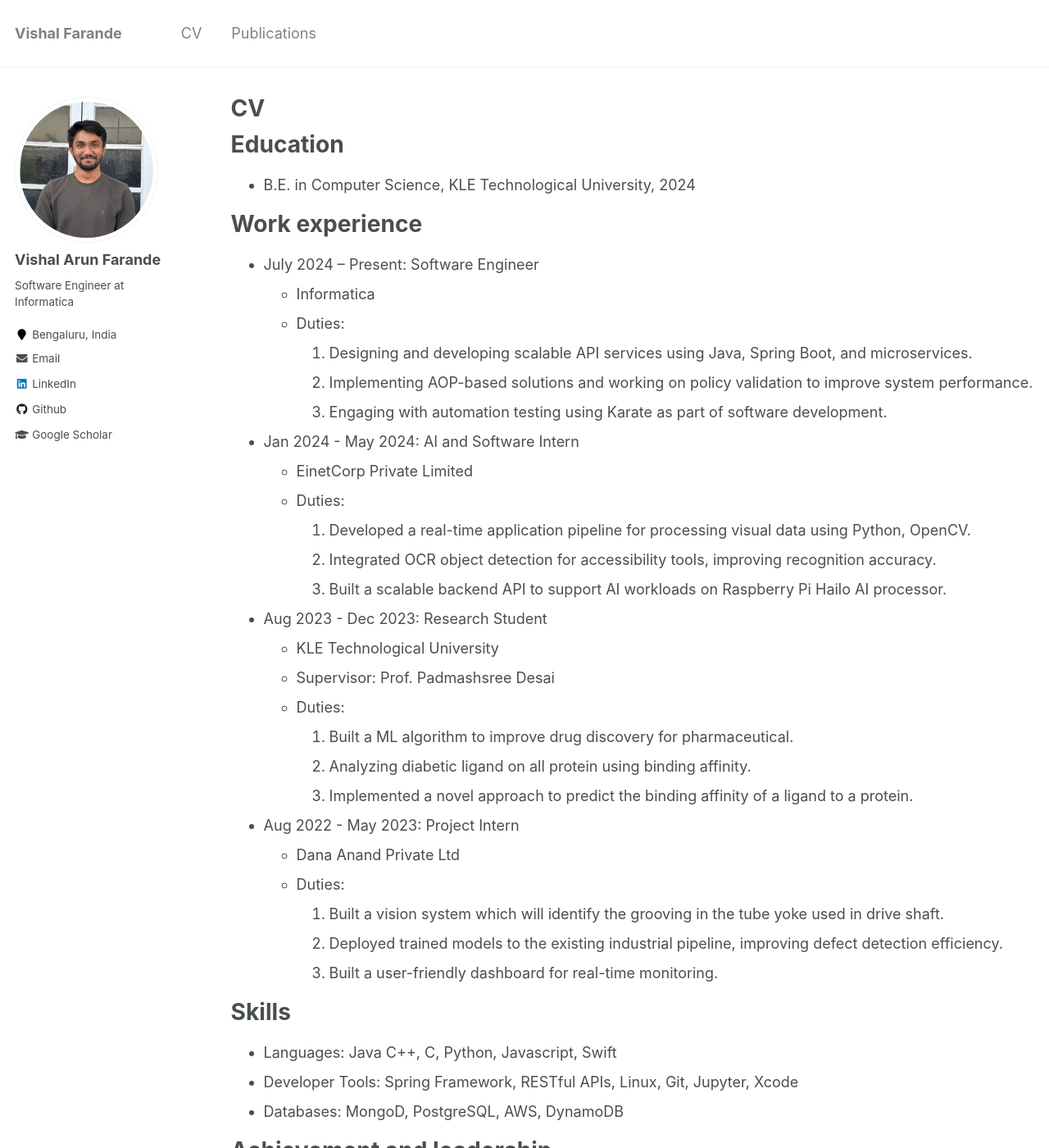
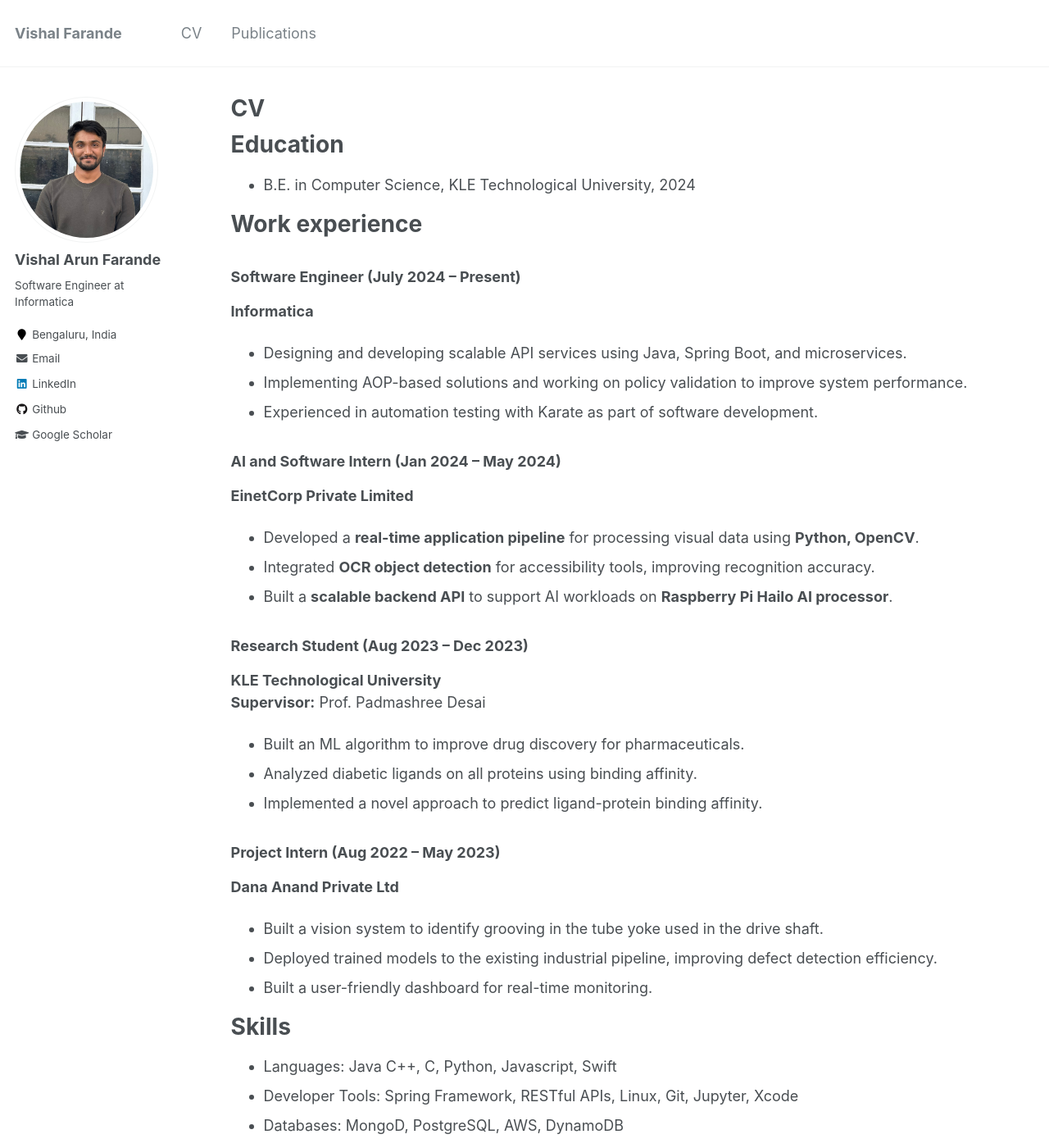
Before and after one commit to vishal-farande/io.github.io, a Jekyll site: the page built from _pages/cv.md, in a window 1280 px wide and 1400 px high. Shown: the whole window at 82% size. Built offline with Jekyll 4.4.1, drawn with Linux system fonts in a browser that asks for light colours.

Commit message:
Updated CV

```diff
--- a/_pages/cv.md
+++ b/_pages/cv.md
@@ -19,46 +19,30 @@ Work experience
   * Github University
   * Duties included: Tagging issues
   * Supervisor: Professor Git -->
+### **Software Engineer** (July 2024 – Present)
+**Informatica**
+- Designing and developing scalable API services using Java, Spring Boot, and microservices.
+- Implementing AOP-based solutions and working on policy validation to improve system performance.
+- Experienced in automation testing with Karate as part of software development.
 
-* July 2024 – Present: Software Engineer
-  * Informatica
-  * Duties:
-    1. Designing and developing scalable API services using Java, Spring Boot, and microservices.
-    2. Implementing AOP-based solutions and working on policy validation to improve system performance.
-    3. Engaging with automation testing using Karate as part of software development.
+### **AI and Software Intern** (Jan 2024 – May 2024)
+**EinetCorp Private Limited**
+- Developed a **real-time application pipeline** for processing visual data using **Python, OpenCV**.
+- Integrated **OCR object detection** for accessibility tools, improving recognition accuracy.
+- Built a **scalable backend API** to support AI workloads on **Raspberry Pi Hailo AI processor**.
 
+### **Research Student** (Aug 2023 – Dec 2023)
+**KLE Technological University**
+**Supervisor:** Prof. Padmashree Desai
+- Built an ML algorithm to improve drug discovery for pharmaceuticals.
+- Analyzed diabetic ligands on all proteins using binding affinity.
+- Implemented a novel approach to predict ligand-protein binding affinity.
 
-
-
-* Jan 2024 - May 2024: AI and Software Intern
-  * EinetCorp Private Limited
-  * Duties:
-    1. Developed a real-time application pipeline for processing visual data using Python, OpenCV.
-    2. Integrated OCR object detection for accessibility tools, improving recognition accuracy.
-    3. Built a scalable backend API to support AI workloads on Raspberry Pi Hailo AI processor.
-
-
-
-
-* Aug 2023 - Dec 2023: Research Student
-  * KLE Technological University
-  * Supervisor: Prof. Padmashsree Desai
-  * Duties:
-    1. Built a ML algorithm to improve drug discovery for pharmaceutical.
-    2. Analyzing diabetic ligand on all protein using binding affinity.
-    3. Implemented a novel approach to predict the binding affinity of a ligand to a protein.
-
-
-
-
-* Aug 2022 - May 2023: Project Intern
-  * Dana Anand Private Ltd
-  * Duties:
-    1. Built a vision system which will identify the grooving in the tube yoke used in drive shaft.
-    2. Deployed trained models to the existing industrial pipeline, improving defect detection efficiency.
-    3. Built a user-friendly dashboard for real-time monitoring.
-
-
+### **Project Intern** (Aug 2022 – May 2023)
+**Dana Anand Private Ltd**
+- Built a vision system to identify grooving in the tube yoke used in the drive shaft.
+- Deployed trained models to the existing industrial pipeline, improving defect detection efficiency.
+- Built a user-friendly dashboard for real-time monitoring.
 
 Skills
 ======
```
